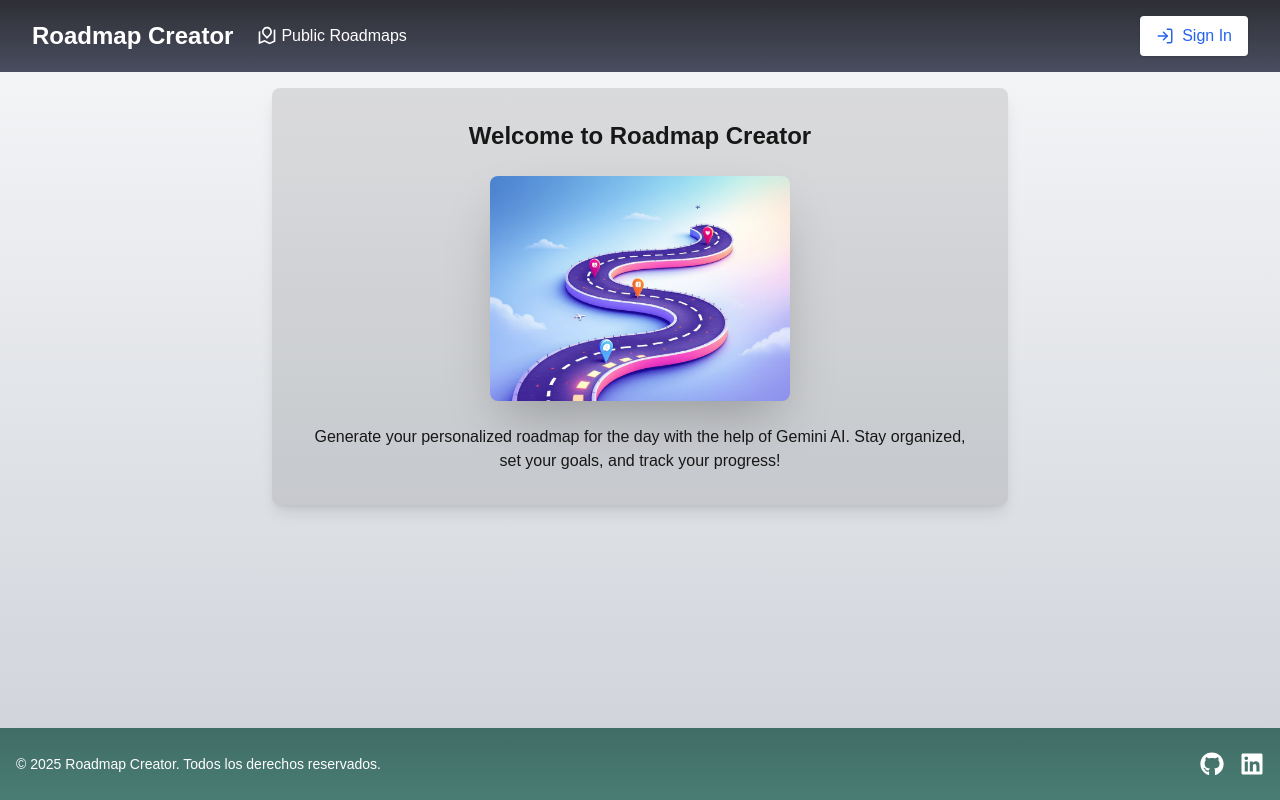
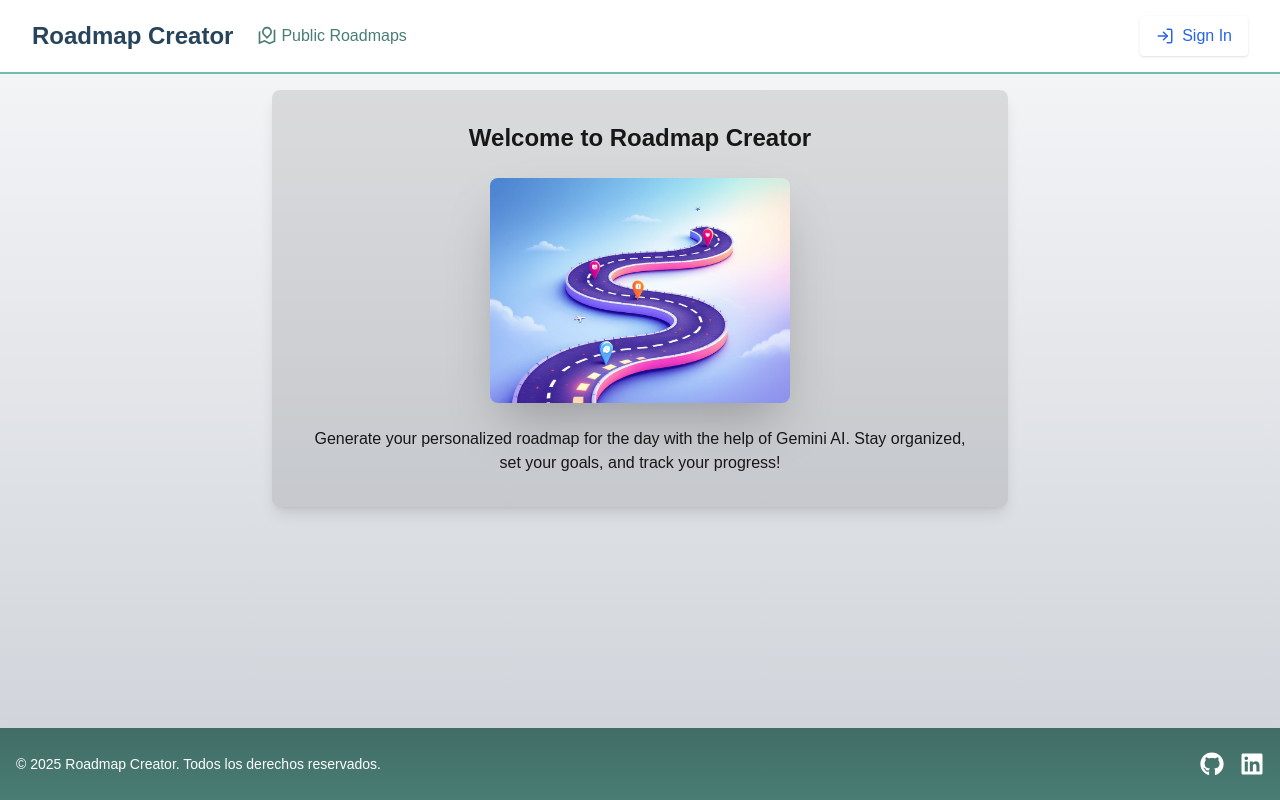
Before and after one commit to deividpa/nextjs-auth-github, a Next.js app: page / in a window 1280 px wide. Built offline with nearby package versions, Linux system fonts and the light colour scheme; no server answers.

Commit message:
feat: Refactor Header component styling for improved accessibility and visual consistency

```diff
--- a/src/app/components/layout/Header.tsx
+++ b/src/app/components/layout/Header.tsx
@@ -10,32 +10,32 @@ export function Header() {
   const { data: session, status } = useSession();
 
   return (
-    <header className="bg-gradient-to-t from-[#494D5F] to-[#2e2f35] shadow-lg">
+    <header className="border-b-2 border-accent shadow-lg">
       <div className="max-w-7xl mx-auto px-4 sm:px-6 lg:px-8">
         <div className="flex justify-between items-center py-4">
           {/* Nav Section */}
           <div className="flex items-center space-x-6">
             <Link href="/">
-              <span className="text-2xl font-bold text-white cursor-pointer">
+              <span className="text-2xl font-bold text-primary cursor-pointer">
                 Roadmap Creator
-              </span>
-            </Link>
-
-            <Link href="/roadmap">
-              <span className="flex items-center text-white hover:text-gray-200 transition cursor-pointer">
-                <RiRoadMapLine className="mr-1 text-xl" />
-                Public Roadmaps
               </span>
             </Link>
 
             {session && (
               <Link href="/dashboard">
-                <span className="flex items-center text-white hover:text-gray-200 transition cursor-pointer">
+                <span className="flex items-center text-secondary hover:text-primary-hover transition cursor-pointer">
                   <RiDashboardLine className="mr-1 text-xl" />
                   Dashboard
                 </span>
               </Link>
             )}
+
+            <Link href="/roadmap">
+              <span className="flex items-center text-secondary hover:text-primary-hover transition cursor-pointer">
+                <RiRoadMapLine className="mr-1 text-xl" />
+                Public Roadmaps
+              </span>
+            </Link>
           </div>
 
           {/* Auth Section */}
```
